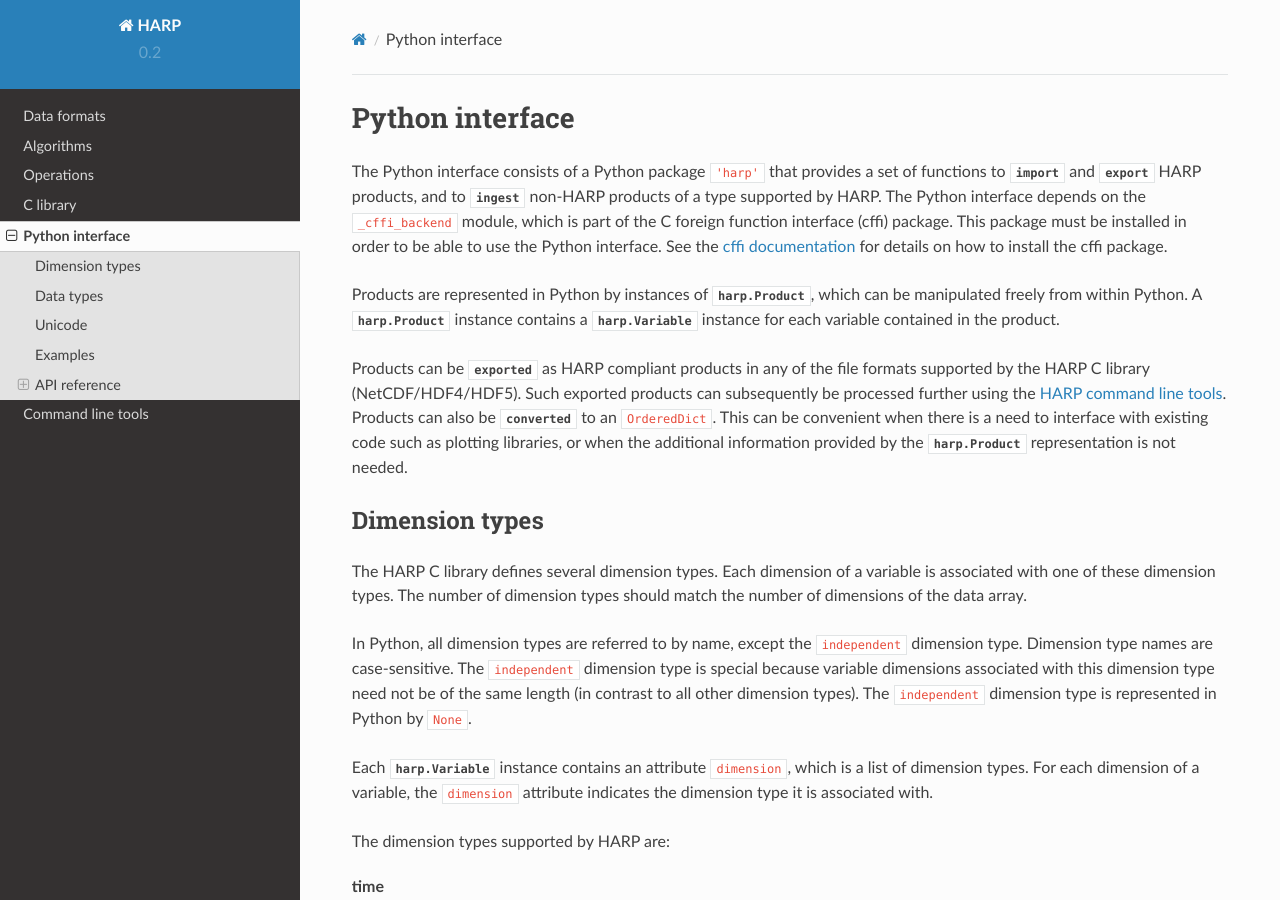
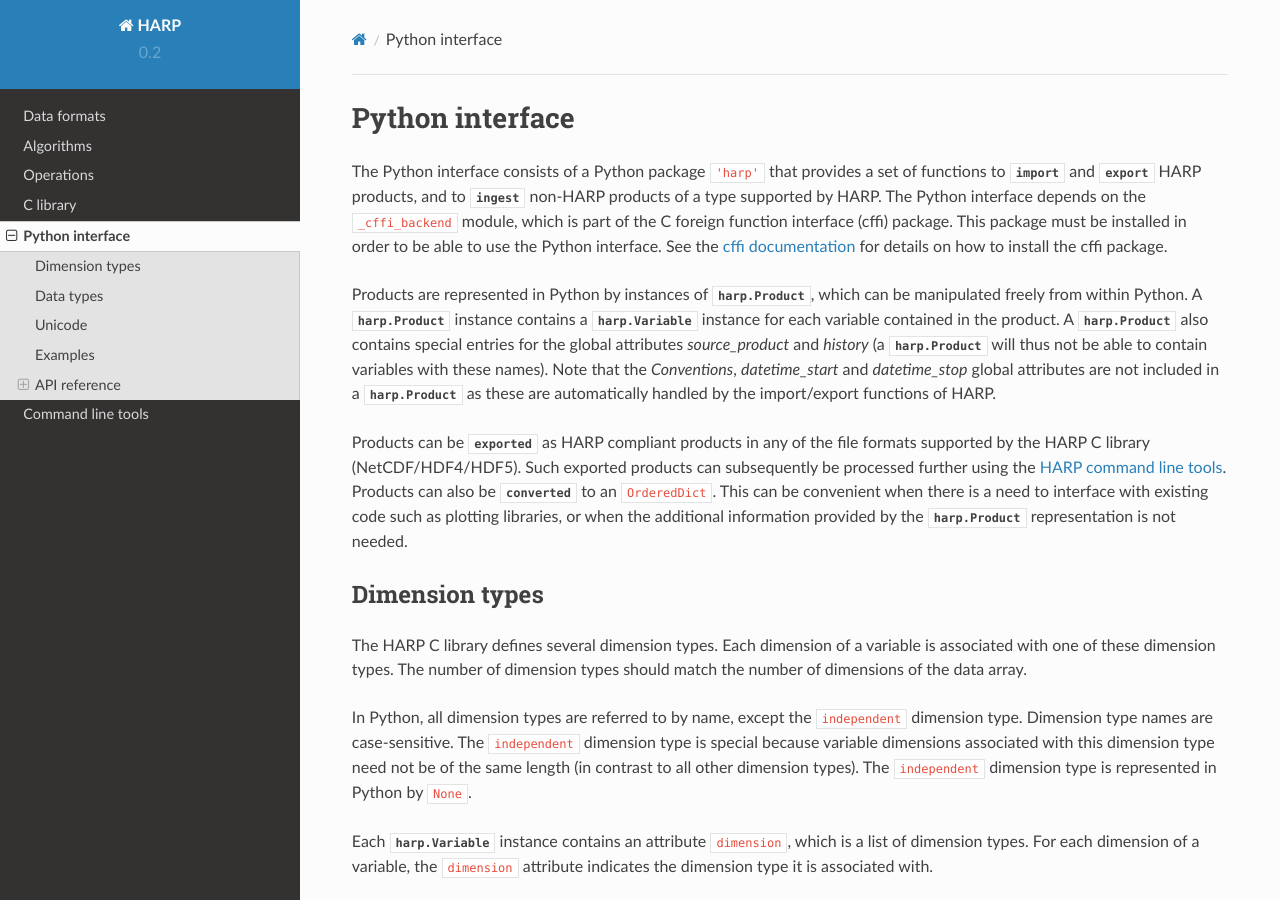
Before and after one commit to stcorp/harp, a Sphinx documentation site: the page built from doc/python.rst, in a window 1280 px wide and 900 px high. Built offline with Sphinx 7.4.7 and the Read the Docs theme 2.0.0, drawn with Linux system fonts in a browser that asks for light colours; pages that are not in the unit, such as notebooks, are missing from menus.

Commit message:
Better document in memory HARP product representation
It is now explicitly described that certain global attributes are not available
in the in-memory representation.

```diff
--- a/doc/dataformats.rst
+++ b/doc/dataformats.rst
@@ -12,6 +12,10 @@ can be compliant with both netCDF-CF and the HARP data format conventions at the
 
 In order for a product to be compliant with the HARP data format conventions it will need to have the ``HARP-1.0`` value
 in the ``Conventions`` global attribute and follow the restrictions described in this section.
+
+Note that the representation of HARP data in memory by the HARP software may differ from the file format described here
+(although there should always be a straightforward mapping between the two). Check the documentation for the HARP
+software interfaces for a description of the differences.
 
 File naming
 ~~~~~~~~~~~
--- a/doc/html/dataformats.html
+++ b/doc/html/dataformats.html
@@ -157,6 +157,9 @@ supported as an HDF5 file by HARP.</p>
 can be compliant with both netCDF-CF and the HARP data format conventions at the same time.</p>
 <p>In order for a product to be compliant with the HARP data format conventions it will need to have the <code class="docutils literal"><span class="pre">HARP-1.0</span></code> value
 in the <code class="docutils literal"><span class="pre">Conventions</span></code> global attribute and follow the restrictions described in this section.</p>
+<p>Note that the representation of HARP data in memory by the HARP software may differ from the file format described here
+(although there should always be a straightforward mapping between the two). Check the documentation for the HARP
+software interfaces for a description of the differences.</p>
 <div class="section" id="file-naming">
 <h3>File naming</h3>
 <p>HARP puts no restrictions on the filename.</p>
--- a/doc/python.rst
+++ b/doc/python.rst
@@ -13,7 +13,12 @@ the `cffi documentation`_ for details on how to install the cffi package.
 Products are represented in Python by instances of :py:class:`harp.Product`,
 which can be manipulated freely from within Python. A :py:class:`harp.Product`
 instance contains a :py:class:`harp.Variable` instance for each variable
-contained in the product.
+contained in the product. A :py:class:`harp.Product` also contains special
+entries for the global attributes `source_product` and `history`
+(a :py:class:`harp.Product` will thus not be able to contain variables with
+these names). Note that the `Conventions`, `datetime_start` and `datetime_stop`
+global attributes are not included in a :py:class:`harp.Product` as these are
+automatically handled by the import/export functions of HARP.
 
 Products can be :py:func:`exported <harp.export_product>` as HARP compliant
 products in any of the file formats supported by the HARP C library
```
Also changed, not shown: doc/html/libharp_product.html (+10 -1 lines), doc/html/python.html (+6 -1 lines), 1 other file.
